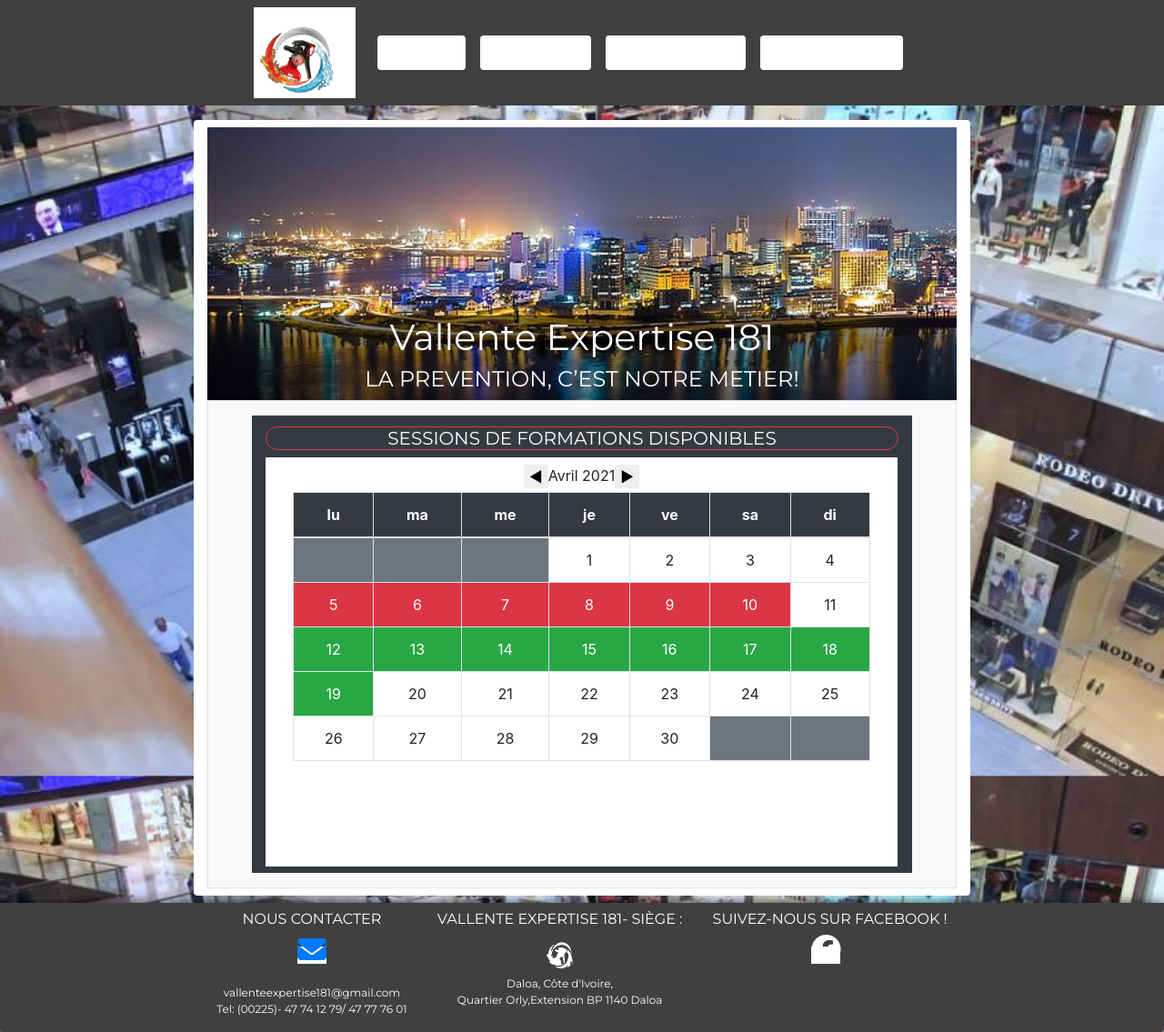
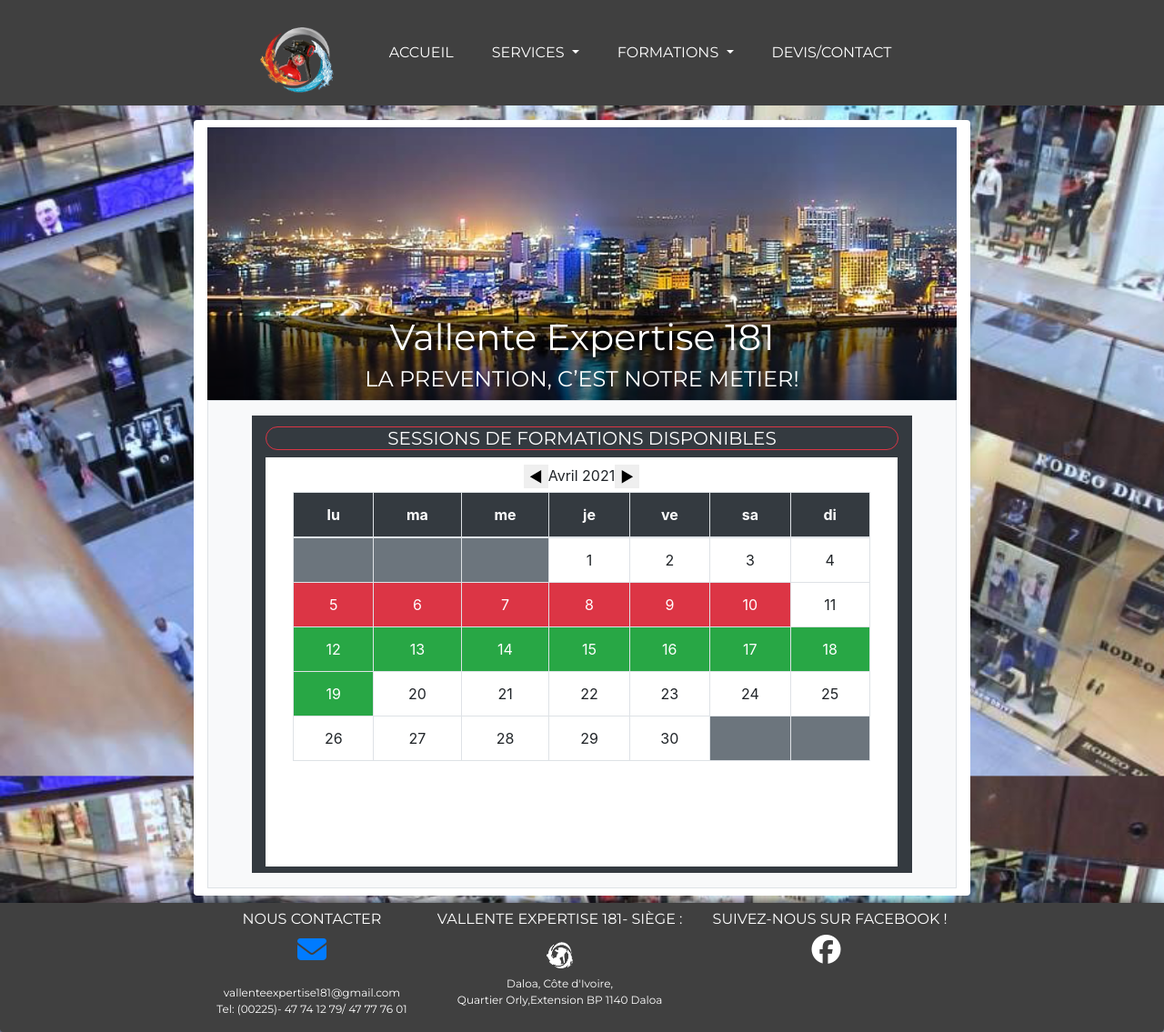
Before and after one commit to isabel7344/vallenteExpertisePhp, a PHP site: page /views/administratorModif.php in a window 1280 px wide. Shown: the whole page at 91% size. Run offline with PHP 8.4, Linux system fonts and the light colour scheme; data comes from the database, SQL or seed files in the repository; some libraries are stand-ins or nearby versions.

Commit message:
modif css

```diff
--- a/assets/style.css
+++ b/assets/style.css
@@ -209,6 +209,3 @@
     color: red;
     background-color: red;
 }
-a{
-    background-color: white !important;
-}
```
